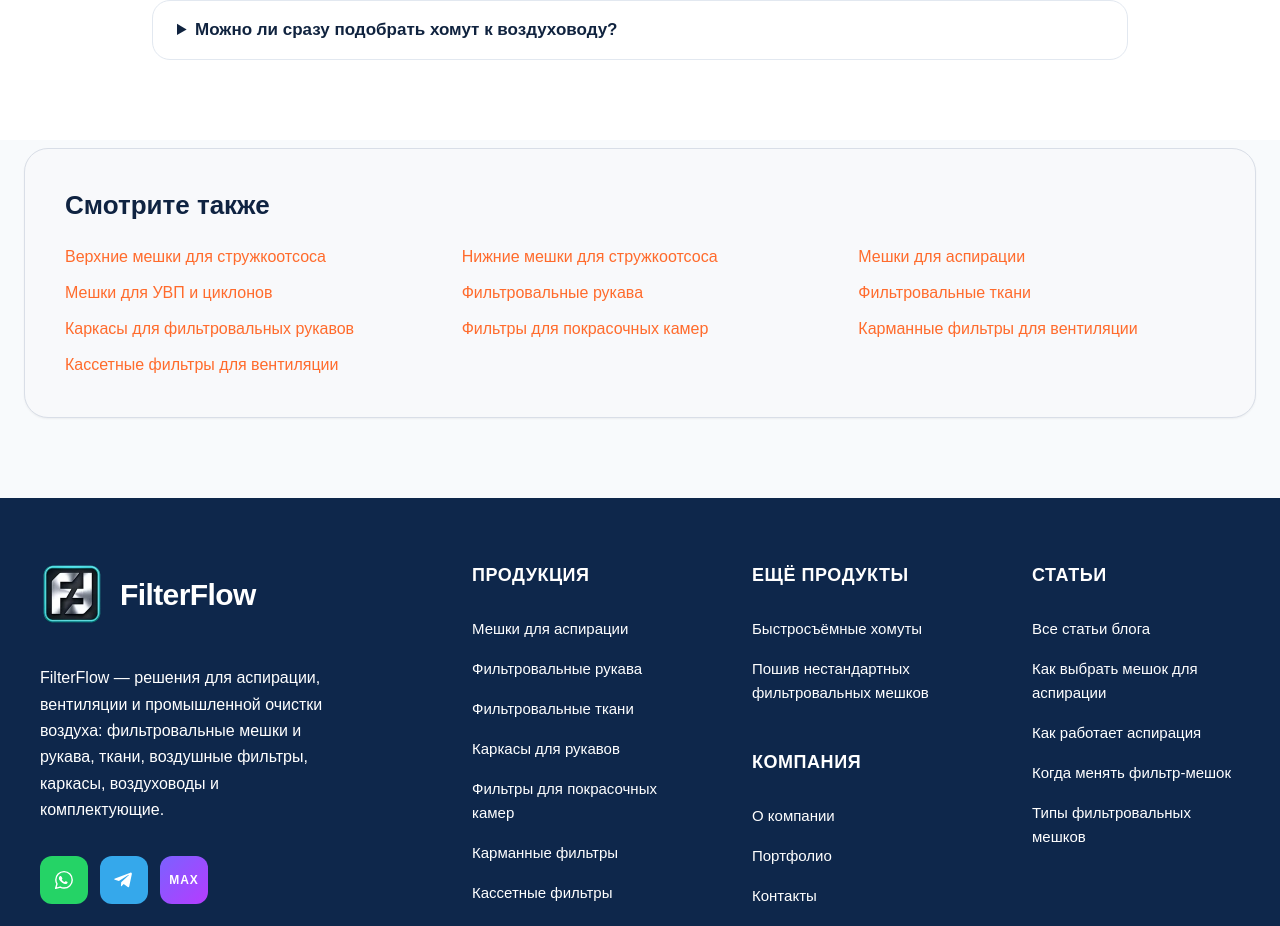
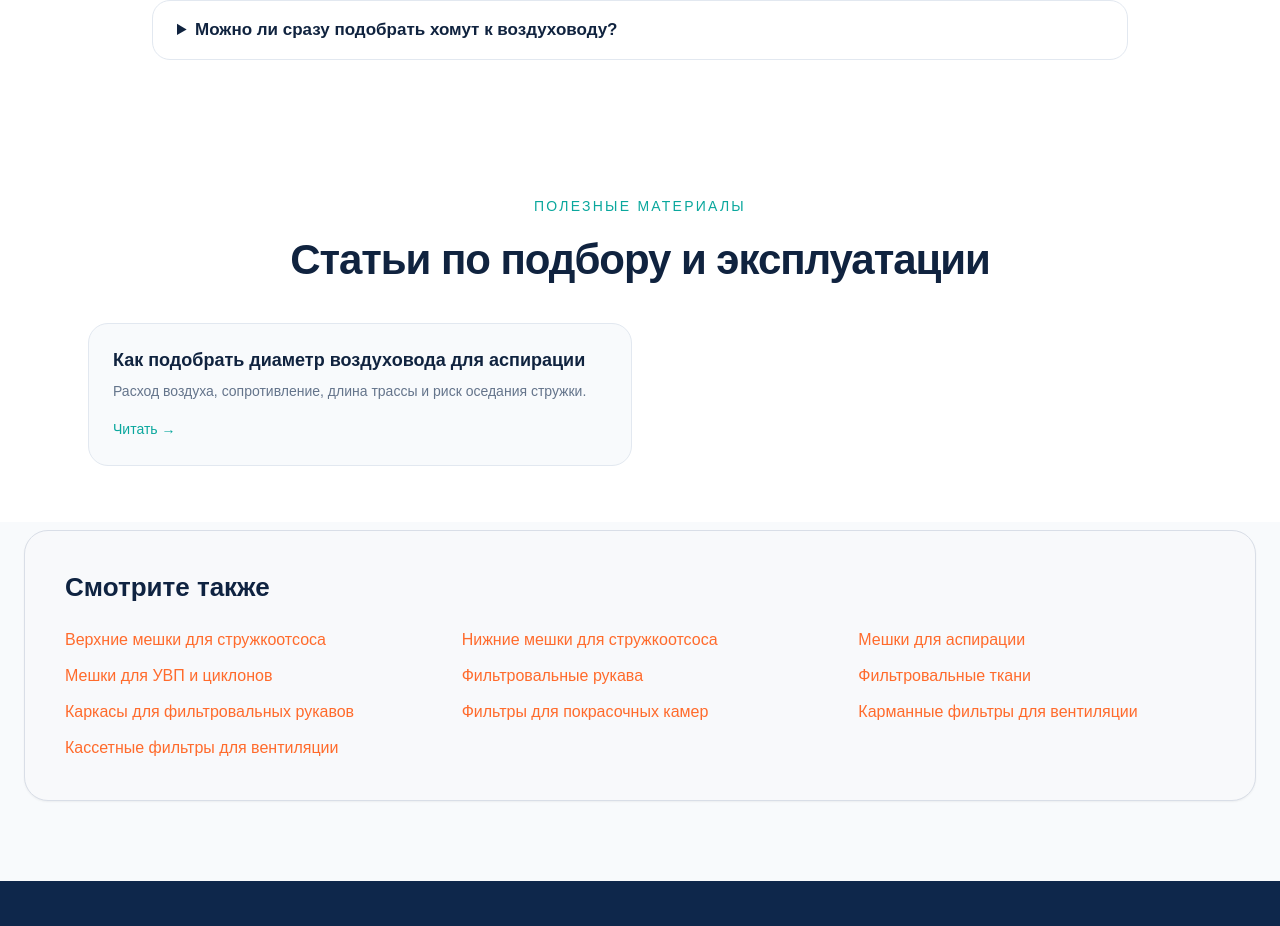
Before and after one commit to karipupkina-ux/filterflow-next, a Next.js app: page /vozduhovody-dlya-aspiracii in a window 1280 px wide. Shown: the part 6576-7502 px from the top of the page. Built offline with nearby package versions, Linux system fonts and the light colour scheme.

Commit message:
SEO content: link product pages to cluster articles

```diff
--- a/app/vozduhovody-dlya-aspiracii/page.tsx
+++ b/app/vozduhovody-dlya-aspiracii/page.tsx
@@ -3,6 +3,7 @@ import Image from "next/image";
 import Link from "next/link";
 import Navigation from "../components/Navigation";
 import SeeAlsoLinks from "../components/SeeAlsoLinks";
+import ProductGuides from "../components/ProductGuides";
 import ProductInquiryForm from "../components/ProductInquiryForm";
 import FloatingContacts from "../components/feature/FloatingContacts";
 import { pageMetadata, SITE_URL } from "@/lib/seo-metadata";
@@ -390,6 +391,13 @@ export default function AirDuctsPage() {
           </div>
         </section>
       </main>
+      <ProductGuides items={[
+        {
+          title: "Как подобрать диаметр воздуховода для аспирации",
+          href: "/blog/kak-podobrat-diametr-vozduhovoda-aspiracii/",
+          text: "Расход воздуха, сопротивление, длина трассы и риск оседания стружки.",
+        },
+      ]} />
       <SeeAlsoLinks excludeHref="/vozduhovody-dlya-aspiracii/" />
       <FloatingContacts />
     </>
```
